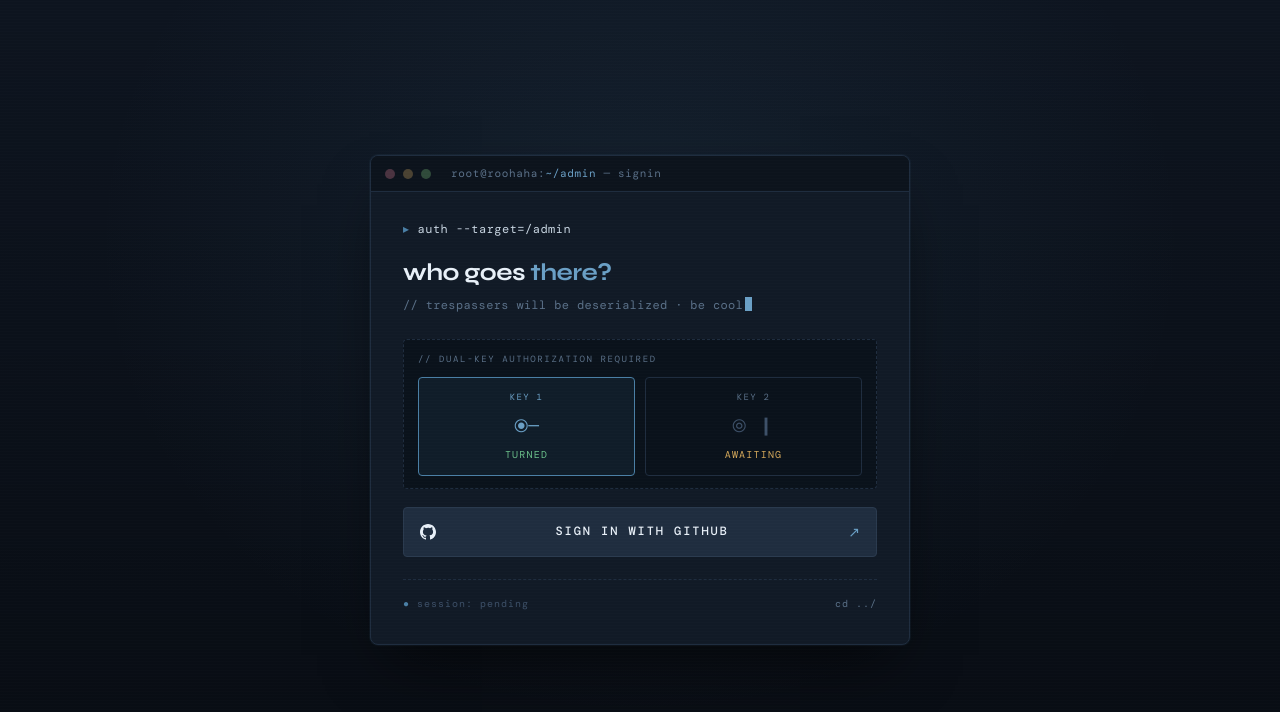
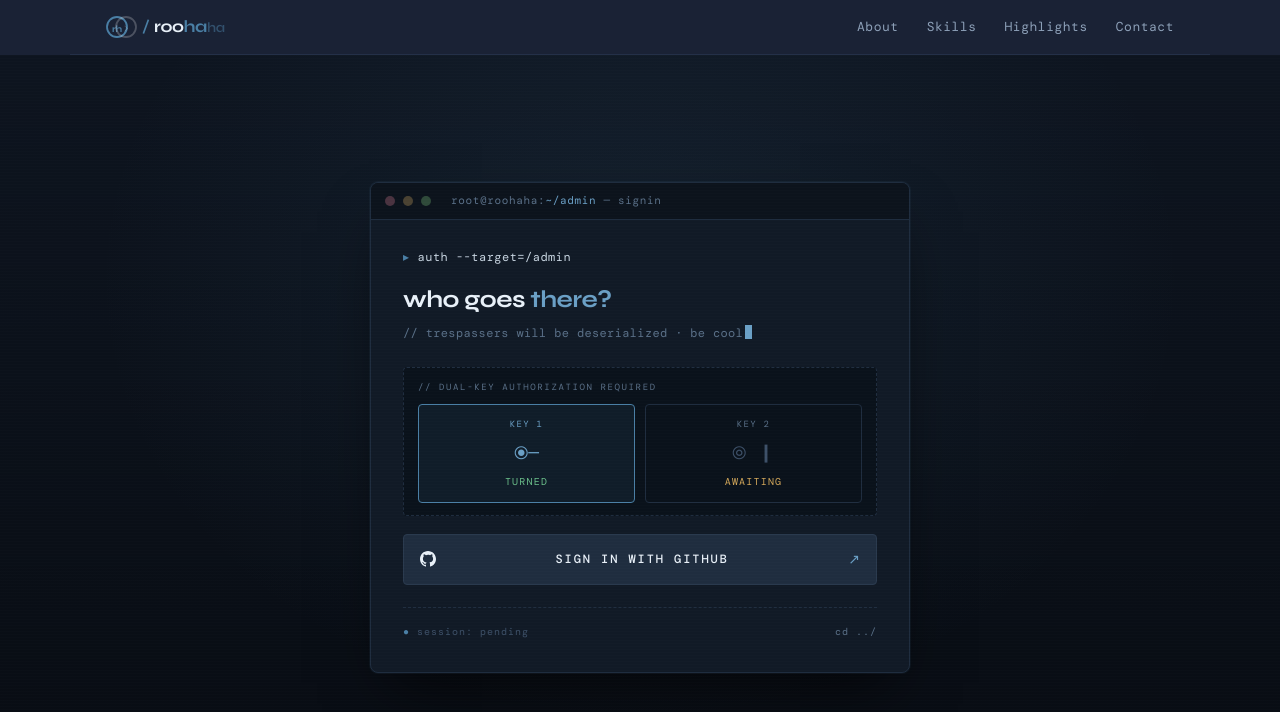
Before and after one commit to AndrewTownsend/roohaha, a Next.js app: page /admin/signin in a window 1280 px wide. Shown: the top 712 px of the page. Built offline with nearby package versions, Linux system fonts and the light colour scheme; a web font is replaced by a local one.

Commit message:
fix: styles

```diff
--- a/app/admin/signin/page.tsx
+++ b/app/admin/signin/page.tsx
@@ -1,5 +1,6 @@
 import Link from "next/link";
 import { signIn } from "@/auth";
+import Nav from "@/app/components/Nav";
 import CenterBoot from "./blocks/CenterBoot";
 import CenterNuke from "./blocks/CenterNuke";
 import CenterGeo from "./blocks/CenterGeo";
@@ -37,7 +38,11 @@ export default function SignInPage() {
   const CenterBlock = CENTER_BLOCKS[Math.floor(Math.random() * CENTER_BLOCKS.length)];
 
   return (
-    <div className="terminal-page">
+    <div style={{ height: "100vh", background: "#0d141f", display: "flex", flexDirection: "column" }}>
+      <header style={{ background: "#1a2235", flexShrink: 0, position: "sticky", top: 0, zIndex: 50 }}>
+        <Nav />
+      </header>
+      <div className="terminal-page" style={{ flex: 1, minHeight: 0 }}>
       <div
         style={{
           position: "relative",
@@ -158,6 +163,7 @@ export default function SignInPage() {
           </div>
         </div>
       </div>
+      </div>
     </div>
   );
 }
--- a/app/globals.css
+++ b/app/globals.css
@@ -244,7 +244,6 @@ a { color: inherit; text-decoration: none; }
 
 .terminal-page {
   background: #0d141f;
-  min-height: 100vh;
   display: flex;
   align-items: center;
   justify-content: center;
--- a/eslint.config.mjs
+++ b/eslint.config.mjs
@@ -7,6 +7,7 @@ const eslintConfig = defineConfig([
   ...nextTs,
   globalIgnores([
     ".next/**",
+    ".claude/**",
     ".test-dist/**",
     "out/**",
     "build/**",
```
